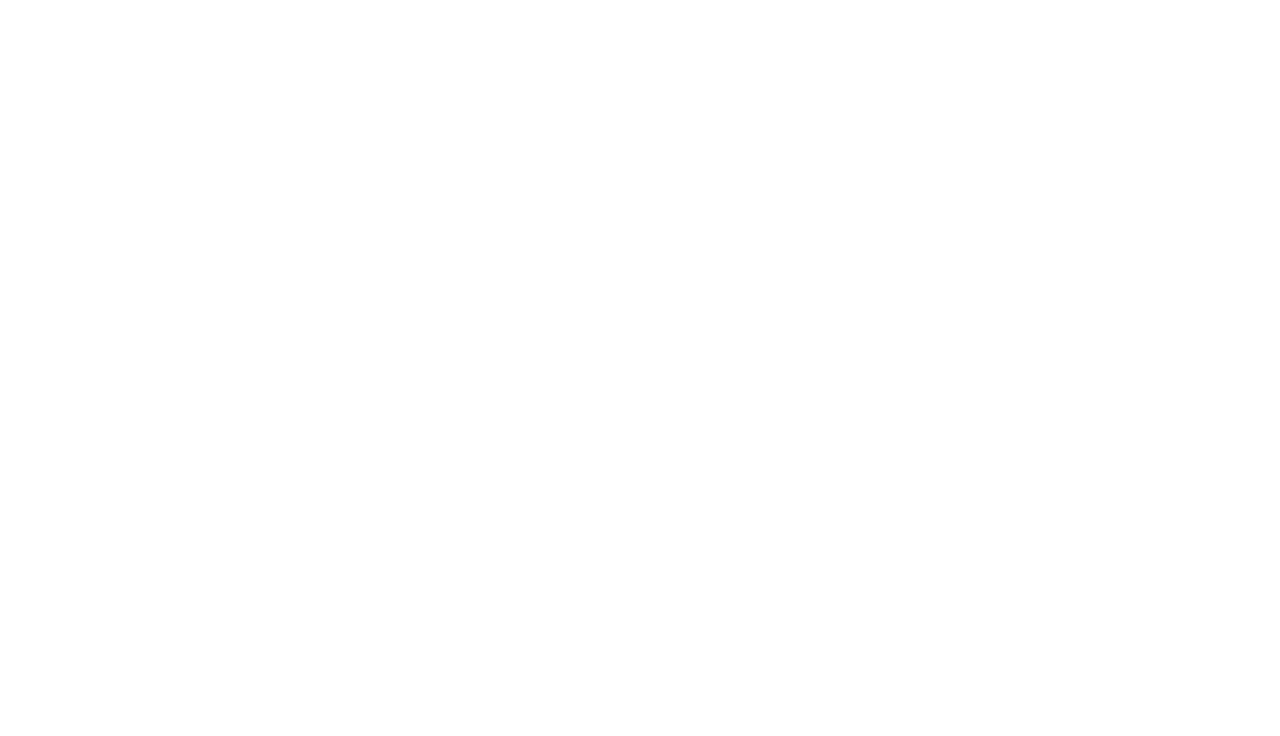
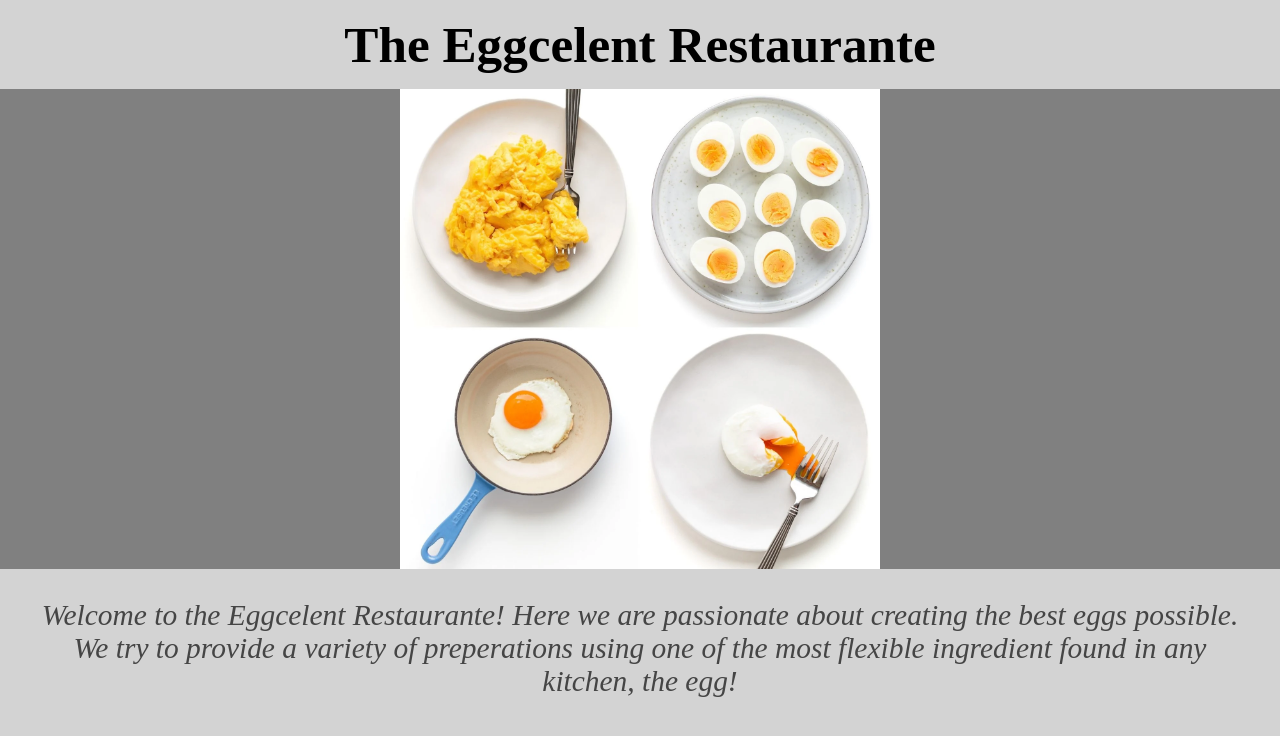
Before and after one commit to reesesorrell/restaurant-page, a website built with webpack: page dist/index.html in a window 1280 px wide. Built offline with nearby package versions, Linux system fonts and the light colour scheme.

Commit message:
Add functions and modules to make a static homepage
Add helper document for basic functions like creating divs. Modify
webpack config to allow css and images to be packed through webpack.
Add image and basic text to homepage.

```diff
--- a/package.json
+++ b/package.json
@@ -17,6 +17,8 @@
   },
   "homepage": "https://github.com/reesesorrell/restaurant-page#readme",
   "devDependencies": {
+    "css-loader": "^6.7.3",
+    "style-loader": "^3.3.1",
     "webpack": "^5.75.0",
     "webpack-cli": "^5.0.1"
   }
--- /dev/null
+++ b/src/helper.js
@@ -0,0 +1,31 @@
+const displayAdder = (function() {
+    const createDiv = (parentElement, textContent='', divClass='', divId='') => {
+        const newDiv = document.createElement('div');
+        newDiv.textContent = textContent;
+        if (divClass) {
+            newDiv.classList.add(divClass);
+        }
+        newDiv.id = divId;
+        parentElement.appendChild(newDiv)
+        return newDiv;
+    }
+
+    const createImage = (parentElement, imageSource, width='', imageClass='') => {
+        if (width) {
+            var newImage = new Image(width);
+        }
+        else {
+            var newImage = new Image();
+        }
+        newImage.src = imageSource;
+        if (imageClass) {
+            newImage.classList.add(imageClass);
+        }
+        parentElement.appendChild(newImage);
+        return createImage;
+    }
+
+    return {createDiv, createImage};
+})();
+
+export {displayAdder as displayAdder};
--- a/src/home-page.js
+++ b/src/home-page.js
@@ -0,0 +1,19 @@
+import { displayAdder } from "./helper";
+import Icon from './eggs.png';
+
+const populateHomePage = () => {
+    const parent = document.getElementById('content');
+
+    displayAdder.createDiv(parent, 'The Eggcelent Restaurante', 'home-title');
+
+    const eggBackground = displayAdder.createDiv(parent, '', 'image-banner')
+
+    displayAdder.createImage(eggBackground, Icon, '', 'egg-picture');
+
+    const welcomeMessage = `Welcome to the Eggcelent Restaurante! Here we are passionate
+    about creating the best eggs possible. We try to provide a variety of preperations
+    using one of the most flexible ingredient found in any kitchen, the egg!`
+    displayAdder.createDiv(parent, welcomeMessage, 'welcome-message');
+}
+
+export {populateHomePage as populateHomePage}
--- a/src/index.js
+++ b/src/index.js
@@ -1 +1,4 @@
-console.log('working');
+import { populateHomePage } from "./home-page";
+import './style.css';
+
+populateHomePage();
--- /dev/null
+++ b/src/style.css
@@ -0,0 +1,29 @@
+body {
+    background-color: lightgrey;
+    margin: 0;
+}
+
+.image-banner {
+    background-color: gray;
+}
+
+.egg-picture {
+    display: block;
+    margin: auto;
+    width: max(400px, 60vh);
+}
+
+.home-title {
+    font-weight: bold;
+    font-size: 4vw;
+    margin: 15px 0;
+    text-align: center;
+}
+
+.welcome-message {
+    font-size: 2.3vw;
+    padding: 30px 40px;
+    color: #454545;
+    font-style: italic;
+    text-align: center;
+}
--- a/webpack.config.js
+++ b/webpack.config.js
@@ -1,9 +1,23 @@
 const path = require('path');
 
 module.exports = {
+  mode: 'development',
   entry: './src/index.js',
+  devtool: 'inline-source-map',
   output: {
     filename: 'main.js',
     path: path.resolve(__dirname, 'dist'),
   },
+  module: {
+    rules: [
+      {
+        test: /\.css$/i,
+        use: ['style-loader', 'css-loader'],
+      },
+     {
+       test: /\.(png|svg|jpg|jpeg|gif)$/i,
+       type: 'asset/resource',
+     },
+    ],
+  },
 };
```
Also changed, not shown: dist/0ab2fe7ed09db2b6717d.png (added), dist/index.html, dist/main.js, 1 other file.
